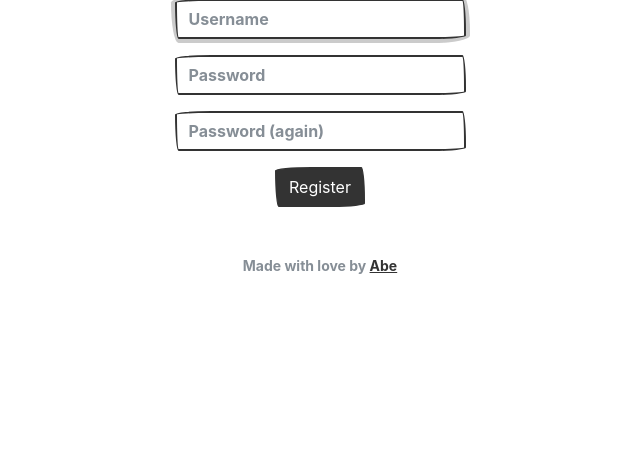
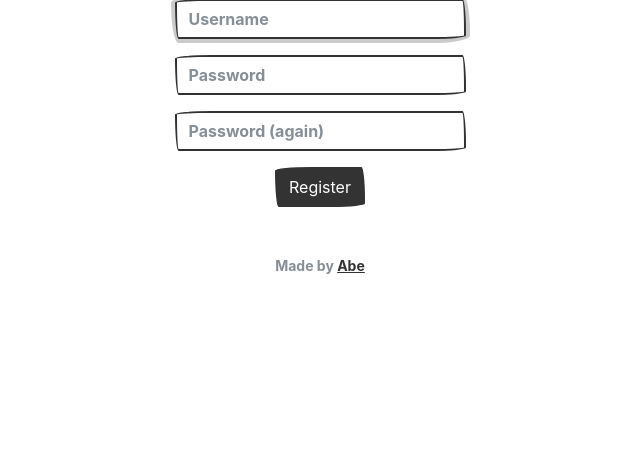
Before and after one commit to abe-101/bagel-shop, a Flask app: page /register in a window 1280 px wide. Shown: the part 127-580 px from the top of the page, without its empty margins (320-960 px from the left). Run offline with Flask 2, Linux system fonts and the light colour scheme; some libraries are stand-ins or nearby versions; some web fonts are replaced.

Commit message:
remove made with love

```diff
--- a/templates/layout.html
+++ b/templates/layout.html
@@ -79,7 +79,7 @@
         </main>
 
         <footer class="mb-5 small text-center text-muted">
-            Made with love by <a href="https://habet.dev">Abe</a>
+            Made by <a href="https://habet.dev">Abe</a>
         </footer>
 
     </body>
```
